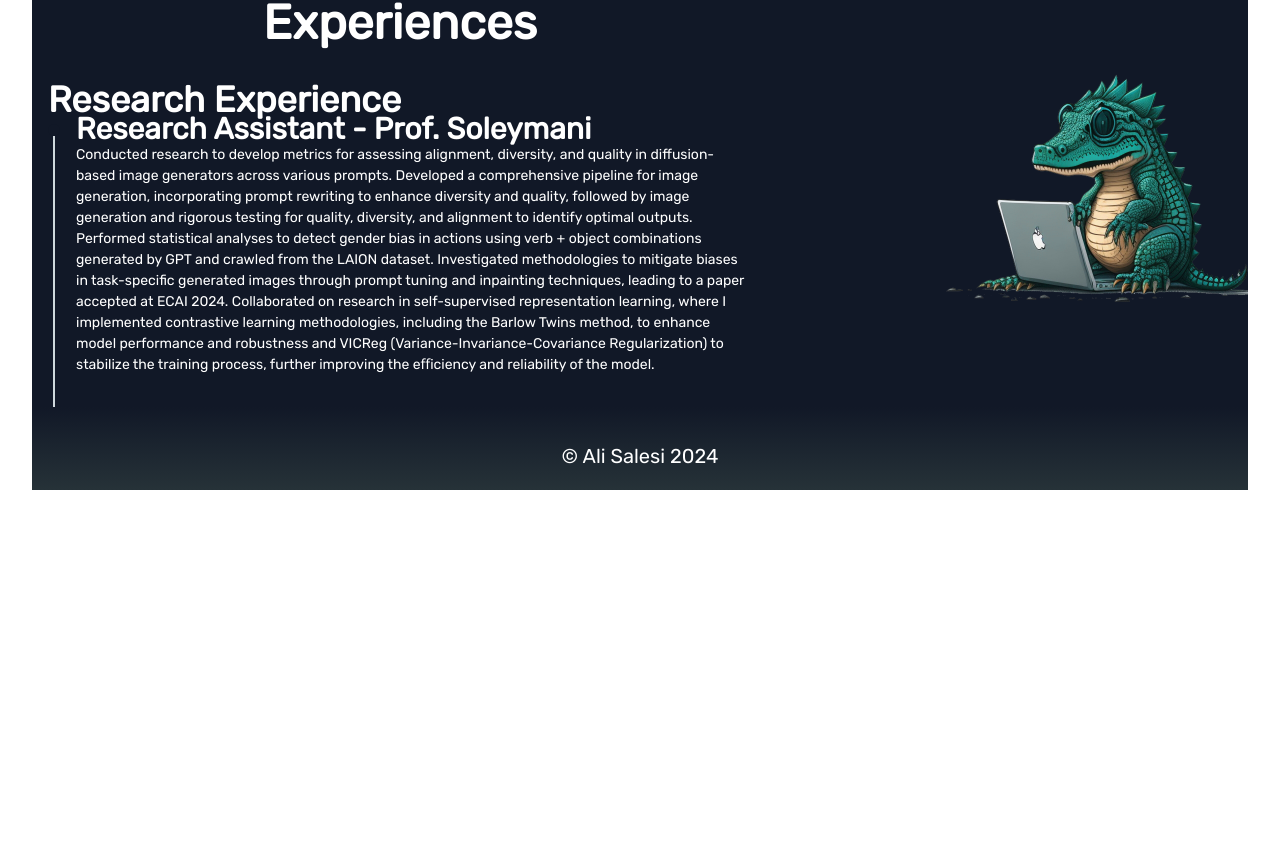
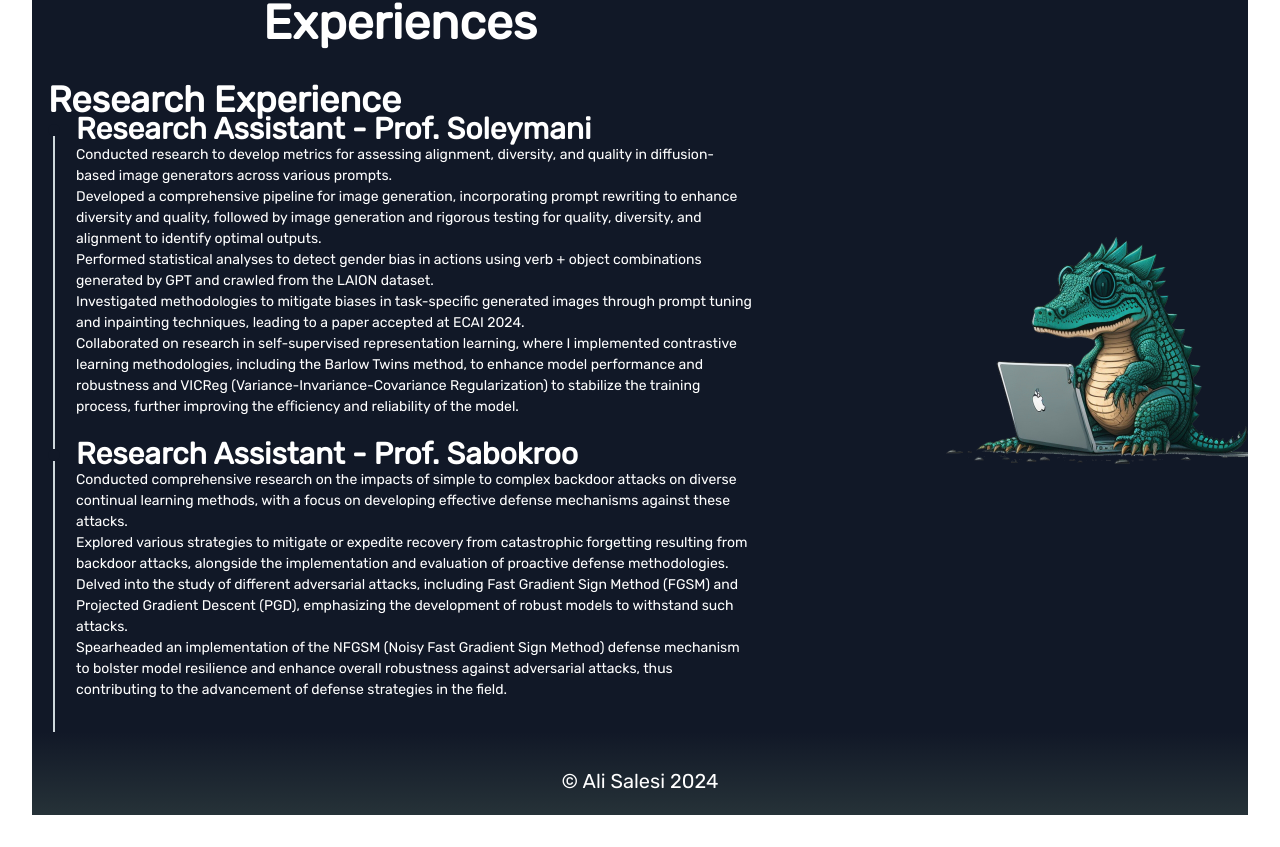
Before and after one commit to AlisaLC/alisalc.github.io, a React (Vite) app: page / in a window 1280 px wide. Shown: the part 2033-2880 px from the top of the page. Before the commit the page ends 2555 px from the top, so only its background shows below. Built offline with nearby package versions, Linux system fonts and the light colour scheme.

Commit message:
added research experience

```diff
--- a/src/components/landing/Landing.tsx
+++ b/src/components/landing/Landing.tsx
@@ -114,19 +114,41 @@ function Landing() {
             </TimelineHeader>
             <TimelineBody className="pb-8">
               <Typography variant="small" color="white" className="text-left">
-                Conducted research to develop metrics for assessing alignment, diversity, and quality in diffusion-based image
-                generators across various prompts.
-                Developed a comprehensive pipeline for image generation, incorporating prompt rewriting to enhance diversity and
-                quality, followed by image generation and rigorous testing for quality, diversity, and alignment to identify optimal
-                outputs.
-                Performed statistical analyses to detect gender bias in actions using verb + object combinations generated by GPT
-                and crawled from the LAION dataset.
-                Investigated methodologies to mitigate biases in task-specific generated images through prompt tuning and inpainting
-                techniques, leading to a paper accepted at ECAI 2024.
-                Collaborated on research in self-supervised representation learning, where I implemented contrastive learning
-                methodologies, including the Barlow Twins method, to enhance model performance and robustness and VICReg
-                (Variance-Invariance-Covariance Regularization) to stabilize the training process, further improving the eﬀiciency and
-                reliability of the model.
+                <p>Conducted research to develop metrics for assessing alignment, diversity, and quality in diffusion-based image
+                  generators across various prompts.</p>
+                <p>Developed a comprehensive pipeline for image generation, incorporating prompt rewriting to enhance diversity and
+                  quality, followed by image generation and rigorous testing for quality, diversity, and alignment to identify optimal
+                  outputs.</p>
+                <p>Performed statistical analyses to detect gender bias in actions using verb + object combinations generated by GPT
+                  and crawled from the LAION dataset.</p>
+                <p>Investigated methodologies to mitigate biases in task-specific generated images through prompt tuning and inpainting
+                  techniques, leading to a paper accepted at ECAI 2024.</p>
+                <p>Collaborated on research in self-supervised representation learning, where I implemented contrastive learning
+                  methodologies, including the Barlow Twins method, to enhance model performance and robustness and VICReg
+                  (Variance-Invariance-Covariance Regularization) to stabilize the training process, further improving the eﬀiciency and
+                  reliability of the model.</p>
+              </Typography>
+            </TimelineBody>
+          </TimelineItem>
+          <TimelineItem>
+            <TimelineConnector />
+            <TimelineHeader className="h-3">
+              <TimelineIcon />
+              <Typography variant="h3" color="white" className="text-left">
+                Research Assistant - Prof. Sabokroo
+              </Typography>
+            </TimelineHeader>
+            <TimelineBody className="pb-8">
+              <Typography variant="small" color="white" className="text-left">
+                <p>Conducted comprehensive research on the impacts of simple to complex backdoor attacks on diverse continual
+                  learning methods, with a focus on developing effective defense mechanisms against these attacks.</p>
+                <p>Explored various strategies to mitigate or expedite recovery from catastrophic forgetting resulting from backdoor
+                  attacks, alongside the implementation and evaluation of proactive defense methodologies.</p>
+                <p>Delved into the study of different adversarial attacks, including Fast Gradient Sign Method (FGSM) and Projected
+                  Gradient Descent (PGD), emphasizing the development of robust models to withstand such attacks.</p>
+                <p>Spearheaded an implementation of the NFGSM (Noisy Fast Gradient Sign Method) defense mechanism to bolster
+                  model resilience and enhance overall robustness against adversarial attacks, thus contributing to the advancement of
+                  defense strategies in the field.</p>
               </Typography>
             </TimelineBody>
           </TimelineItem>
```
